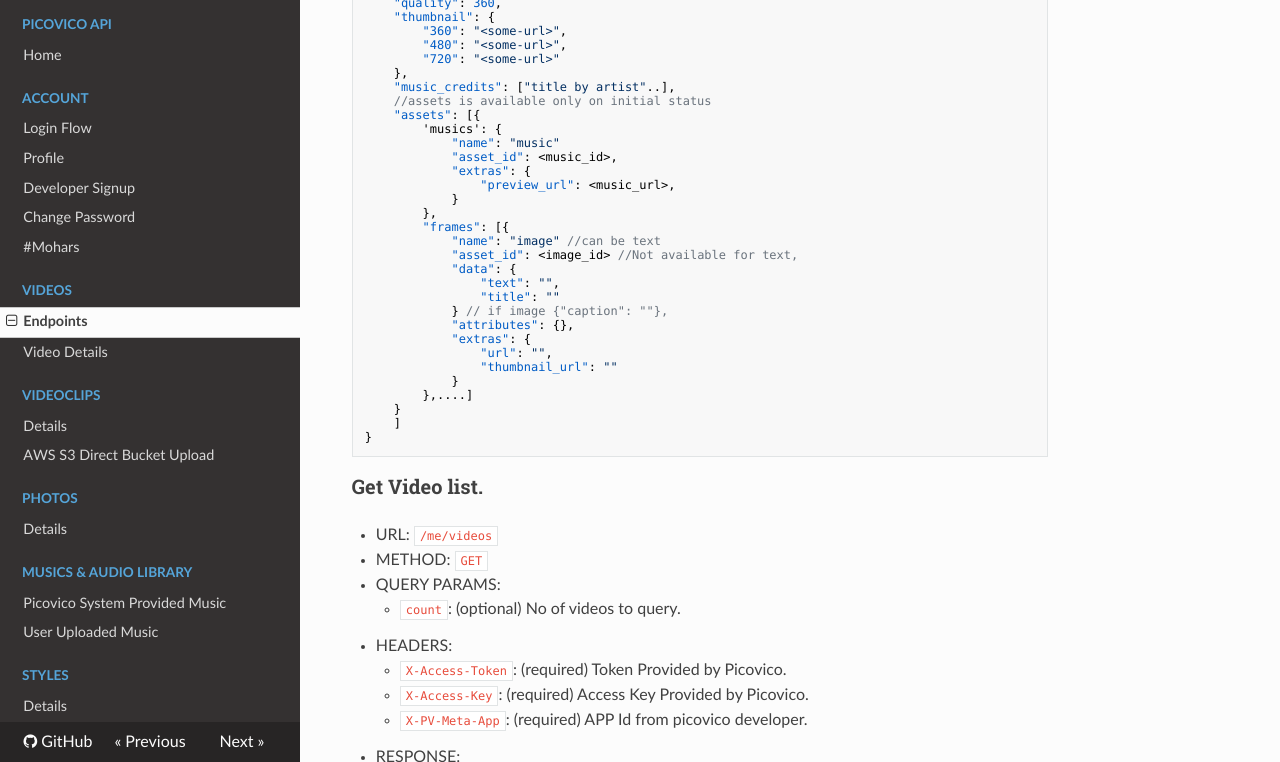
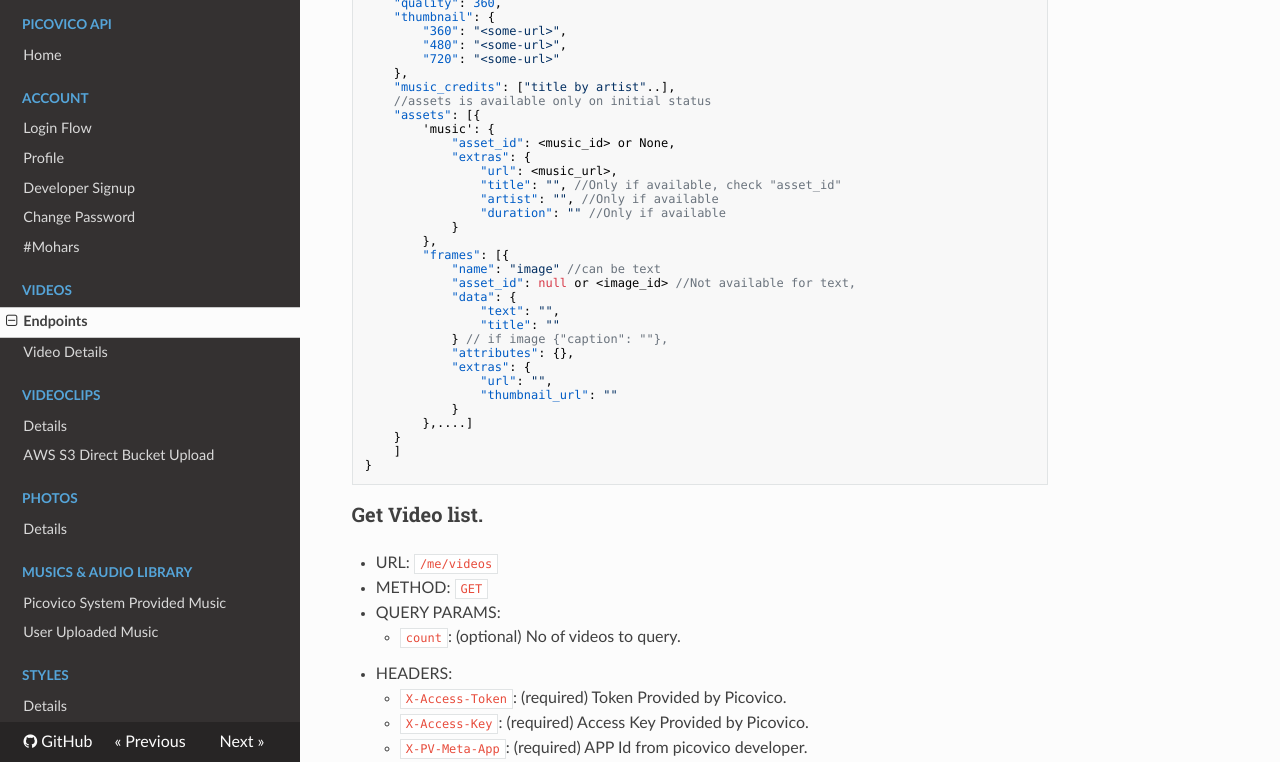
Before and after one commit to picovico/apidocs, an MkDocs documentation site: the page built from docs/videos/index.md, in a window 1280 px wide and 900 px high, scrolled down 434 px, cut to the strip 138-900 px from the top of the window. Built offline with MkDocs 1.6.1, drawn with Linux system fonts in a browser that asks for light colours; nearby versions of some CDN libraries; old or Windows-style settings are respelled for this version of MkDocs; some of the changed text lies outside the part shown.

Commit message:
docs  update

```diff
--- a/docs/videos/index.md
+++ b/docs/videos/index.md
@@ -38,16 +38,18 @@
     "music_credits": ["title by artist"..],
     //assets is available only on initial status
     "assets": [{
-        'musics': {
-            "name": "music"
-            "asset_id": <music_id>,
+        'music': {
+            "asset_id": <music_id> or None,
             "extras": {
-                "preview_url": <music_url>,
+                "url": <music_url>,
+                "title": "", //Only if available, check "asset_id"
+                "artist": "", //Only if available
+                "duration": "" //Only if available
             }
         },
         "frames": [{
             "name": "image" //can be text
-            "asset_id": <image_id> //Not available for text,
+            "asset_id": null or <image_id> //Not available for text,
             "data": {
                 "text": "",
                 "title": ""
@@ -193,6 +195,7 @@
 - METHOD: `PUT`
 - QUERY PARAMS:
     - `preview`: (optional) Set this value to 1 if preview is required.
+    - `render`: (optional) Set this value to 1 if along with preview rendering is also required
 - HEADERS:
     - `X-Access-Token`: (required) Token Provided by Picovico.
     - `X-Access-Key`: (required) Access Key Provided by Picovico.
```
